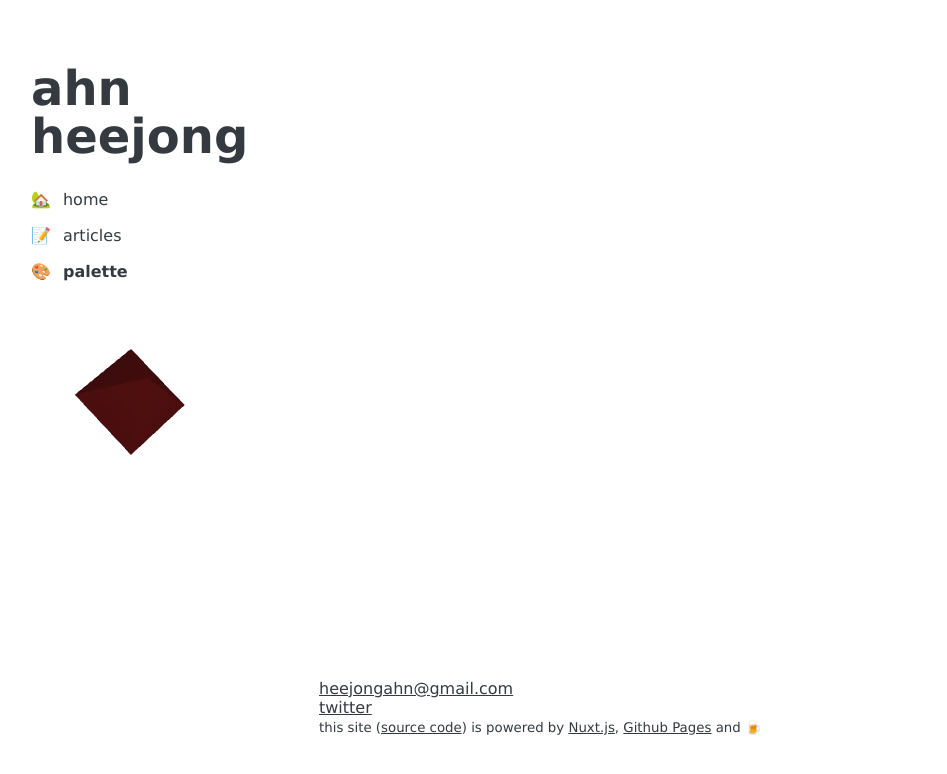
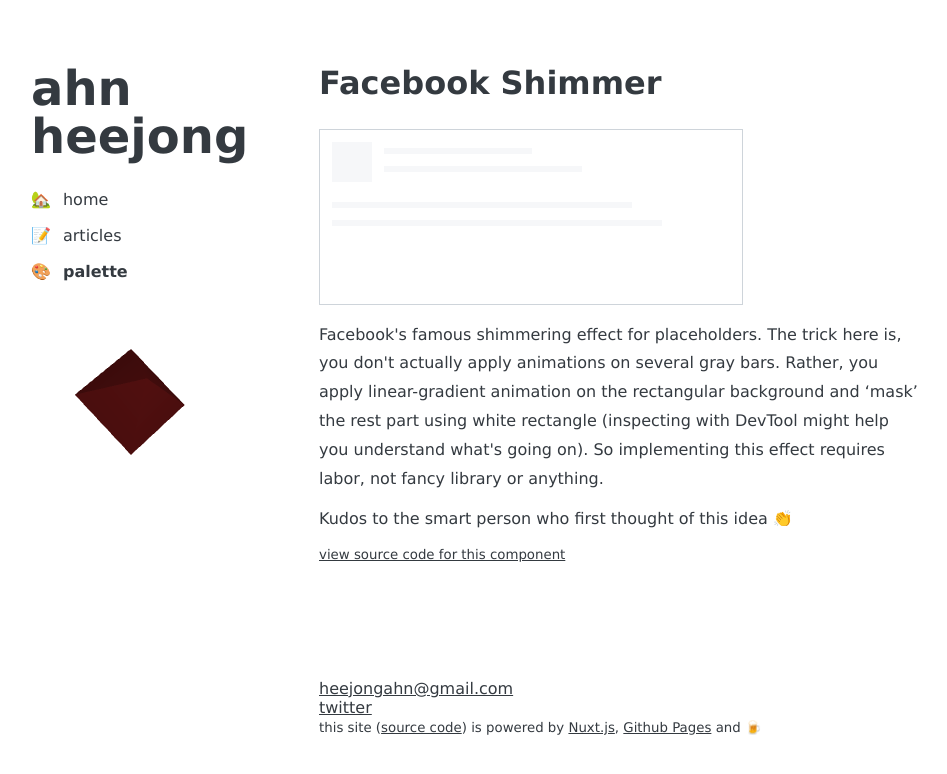
Before and after one commit to heejongahn/ahnheejong.name, a Nuxt app: page /palette/fb-shimmer in a window 1280 px wide. Shown: the top 774 px of the page, without its empty margins (17-964 px from the left). Built offline with nearby package versions, Linux system fonts and the light colour scheme.

Commit message:
Add fb-shimmer painting page

```diff
--- a/pages/palette/fb-shimmer/_FBShimmer.vue
+++ b/pages/palette/fb-shimmer/_FBShimmer.vue
@@ -16,7 +16,7 @@
   </div>
 </template>
 
-<<script>
+<script>
 export default {
 
 }
--- a/pages/palette/fb-shimmer/index.vue
+++ b/pages/palette/fb-shimmer/index.vue
@@ -1,3 +1,40 @@
 <template>
+  <article class="container">
+    <h1 :class="$style.title">Facebook Shimmer</h1>
+    <div :class="$style.shimmerWrap">
+      <fb-shimmer />
+    </div>
+    <p :class="$style.description">
+      Facebook's famous shimmering effect for placeholders.
+      The trick here is, you don't actually apply animations on several gray bars.
+      Rather, you apply linear-gradient animation on the rectangular background and ‘mask’ the rest part using white rectangle (inspecting with DevTool might help you understand what's going on).
+      So implementing this effect requires labor, not fancy library or anything.
+      <div>Kudos to the smart person who first thought of this idea 👏</div>
+    </p>
+    <a target="_blank" href="https://github.com/heejongahn/ahnheejong.name/blob/master/pages/palette/fb-shimmer/_FBShimmer.vue">
+      <small>view source code for this component</small>
+    </a>
+  </article>
+</template>
 
-</template>
+<script>
+import FBShimmer from './_FBShimmer'
+
+export default {
+  components: {
+    'fb-shimmer': FBShimmer
+  }
+}
+</script>
+
+<style lang="scss" module>
+.shimmerWrap {
+  max-width: 424px;
+  width: 100%;
+}
+
+.description {
+  max-width: 600px;
+  line-height: 1.8;
+}
+</style>
```
